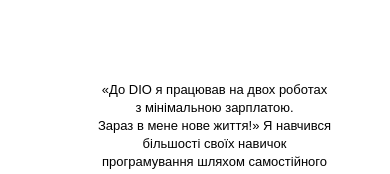
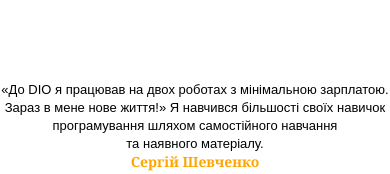
Before and after one commit to KozArtem/Dio-University, a plain HTML site: page index.html in a window 390 px wide. Shown: the part 654-828 px from the top of the page. Drawn offline with Linux system fonts and the light colour scheme.

Commit message:
Update style.css
Signed-off-by: deltoy <67257759+KozArtem@users.noreply.github.com>

```diff
--- a/style.css
+++ b/style.css
@@ -16,6 +16,7 @@ li{
     display: none;
 }
 .logo1{
+    width:70px;
     display: inline;
     font-size: 25px;
     font-family: Marker Felt, fantasy;
@@ -291,9 +292,9 @@ a{
 }
 @media  screen and (max-width:440px) {
     .Quote {
-        width: 60%;
+        width: 100%;
         margin-top: 60%;
-        margin-left: 25%;
+        margin-left: 0;
     }
 
     .BlankBox {
```
